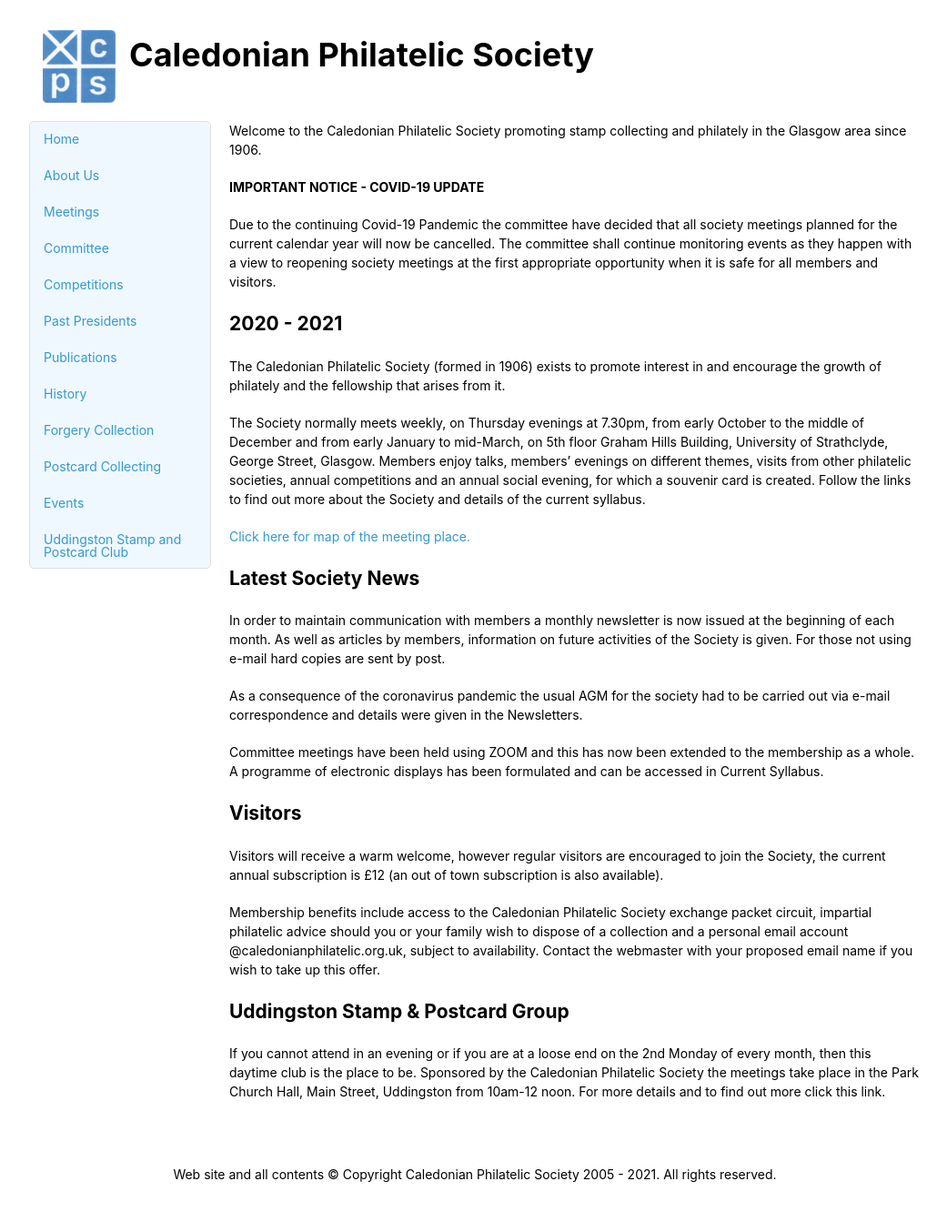
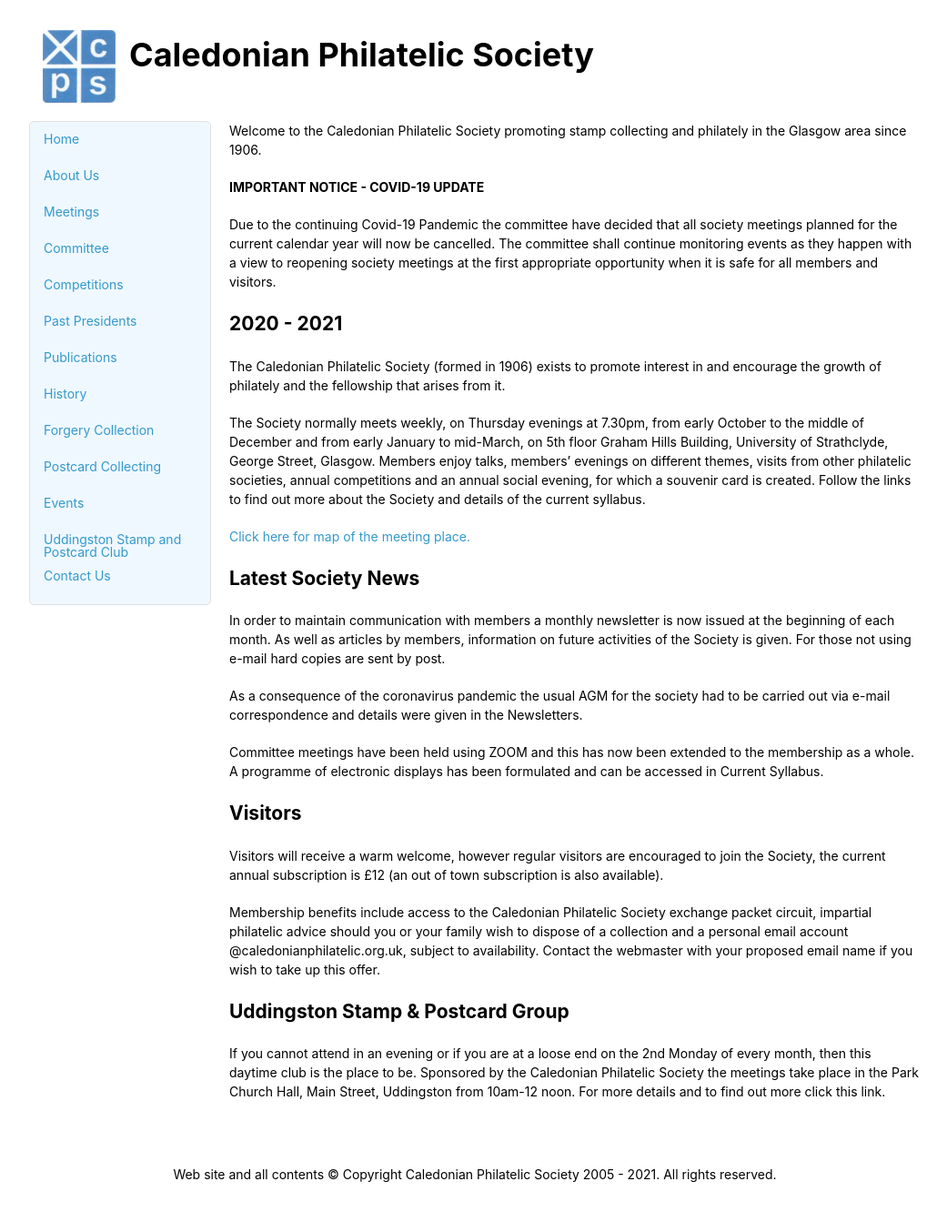
Before and after one commit to astalker/caledonian-stamps, a Jekyll site: the page built from index.md, in a window 1280 px wide. Shown: the whole page at 91% size, without its empty margins (118-1159 px from the left). Built offline with Jekyll 4.4.1, drawn with Linux system fonts in a browser that asks for light colours; our own code applies the rules of GitHub Pages for plain Markdown files.

Commit message:
Added contact us

```diff
--- a/_layouts/default.html
+++ b/_layouts/default.html
@@ -28,6 +28,7 @@
           <li><a href="./postcard-collecting">Postcard Collecting</a></li>
           <li><a href="./events">Events</a></li>
           <li><a href="./uddingston-stamps">Uddingston Stamp and Postcard Club</a></li>
+          <li><a href="./contactus">Contact Us</a></li>
         </ul>
       </nav>
       <section>
```
